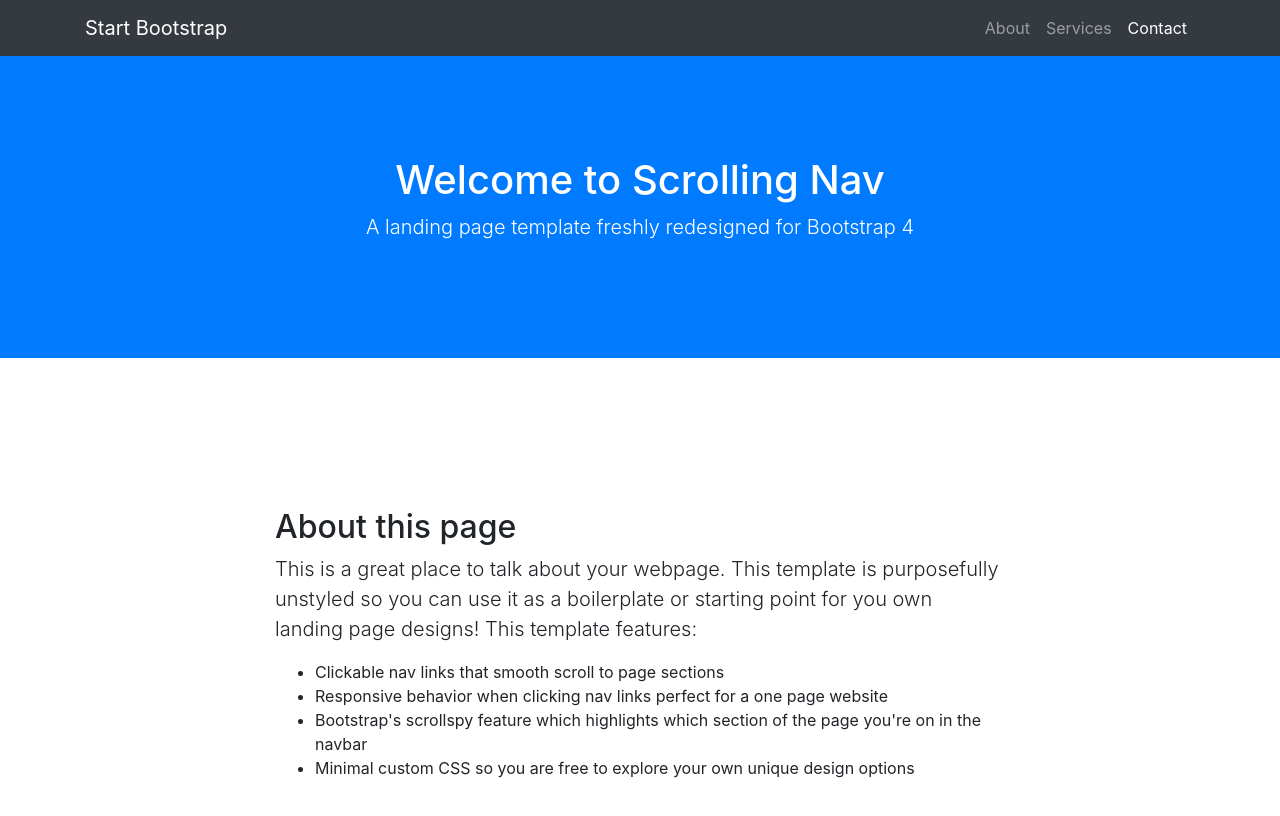
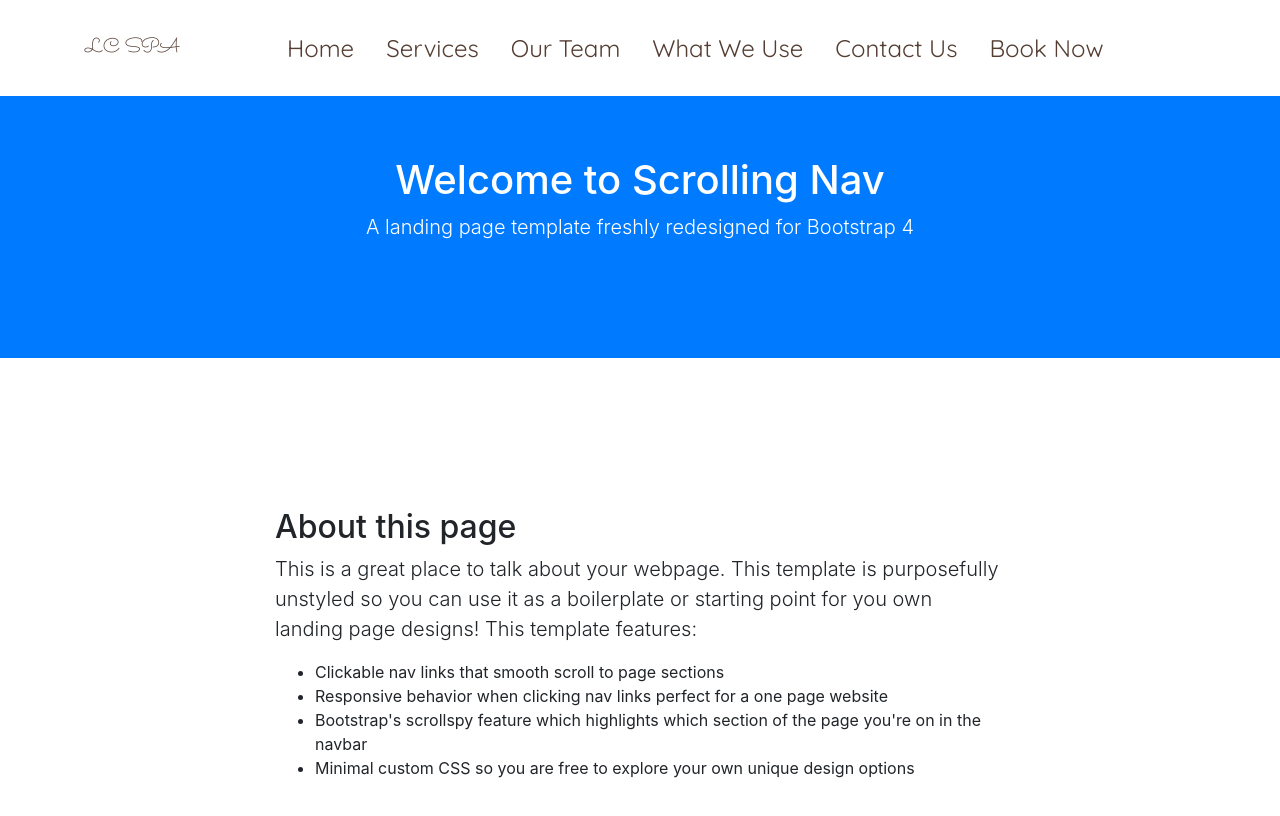
Before and after one commit to aml023/spatacular, a website with bundled scripts: page index.html in a window 1280 px wide. Shown: the top 816 px of the page. Built offline with nearby package versions, Linux system fonts and the light colour scheme.

Commit message:
Navbar Edits
Updates on Navbar

```diff
--- a/css/style.css
+++ b/css/style.css
@@ -1,17 +1,35 @@
-@font-face {
-    font-family: 'sacramentoregular';
-    src: url('sacramento-regular-webfont.woff2') format('woff2'),
-         url('sacramento-regular-webfont.woff') format('woff');
-    font-weight: normal;
-    font-style: normal;
+
+body{
+    text-align: center;
+    color: #543D32;
+}
+
+.navbar{
+    line-height: 4rem;
+}
+
+.nav-item{
+    padding:0rem 0.5rem;
+}
+
+.nav-link{
+    font-family: 'Quicksand', sans-serif;
+    font-size: 1.5rem;
+    color: #543D32;
+}
+
+nav a{
+    color: #543D32;
+    font-family:'Sacramento', cursive;
+}
+
+.navbar>.container, .navbar>.container-fluid{
+    justify-content: stretch;
+}
+
+.navbar-brand{
+    padding: 0;
+    font-size:2.5rem;
+    padding-top:0.5rem;
 
 }
-
-@font-face {
-    font-family: 'quicksandregular';
-    src: url('quicksand-regular-webfont.woff2') format('woff2'),
-         url('quicksand-regular-webfont.woff') format('woff');
-    font-weight: normal;
-    font-style: normal;
-
-}
--- a/index.html
+++ b/index.html
@@ -10,11 +10,11 @@
 
     <title>Scrolling Nav - Start Bootstrap Template</title>
 
+
+    <link href="https://fonts.googleapis.com/css?family=Quicksand|Sacramento" rel="stylesheet">
     <!-- Bootstrap core CSS -->
     <link href="vendor/bootstrap/css/bootstrap.min.css" rel="stylesheet">
-    <!-- Custom CSS -->
     <link href="css/style.css" rel="stylesheet">
-    <!-- Custom styles for this template -->
     <link href="css/scrolling-nav.css" rel="stylesheet">
 
   </head>
@@ -22,22 +22,31 @@
   <body id="page-top">
 
     <!-- Navigation -->
-    <nav class="navbar navbar-expand-lg navbar-dark bg-dark fixed-top" id="mainNav">
+    <nav class="navbar navbar-expand-lg bg-white fixed-top" id="mainNav">
       <div class="container">
-        <a class="navbar-brand js-scroll-trigger" href="#page-top">Start Bootstrap</a>
+        <a class="navbar-brand js-scroll-trigger" href="#page-top">LC SPA</a>
         <button class="navbar-toggler" type="button" data-toggle="collapse" data-target="#navbarResponsive" aria-controls="navbarResponsive" aria-expanded="false" aria-label="Toggle navigation">
           <span class="navbar-toggler-icon"></span>
         </button>
         <div class="collapse navbar-collapse" id="navbarResponsive">
-          <ul class="navbar-nav ml-auto">
+          <ul class="navbar-nav ml-auto mr-auto">
             <li class="nav-item">
-              <a class="nav-link js-scroll-trigger" href="#about">About</a>
+              <a class="nav-link js-scroll-trigger" href="#about">Home</a>
             </li>
             <li class="nav-item">
               <a class="nav-link js-scroll-trigger" href="#services">Services</a>
             </li>
             <li class="nav-item">
-              <a class="nav-link js-scroll-trigger" href="#contact">Contact</a>
+              <a class="nav-link js-scroll-trigger" href="#contact">Our Team</a>
+            </li>
+            <li class="nav-item">
+              <a class="nav-link js-scroll-trigger" href="#contact">What We Use</a>
+            </li>
+            <li class="nav-item">
+              <a class="nav-link js-scroll-trigger" href="#contact">Contact Us</a>
+            </li>
+            <li class="nav-item">
+              <a class="nav-link js-scroll-trigger" href="#contact">Book Now</a>
             </li>
           </ul>
         </div>
```
